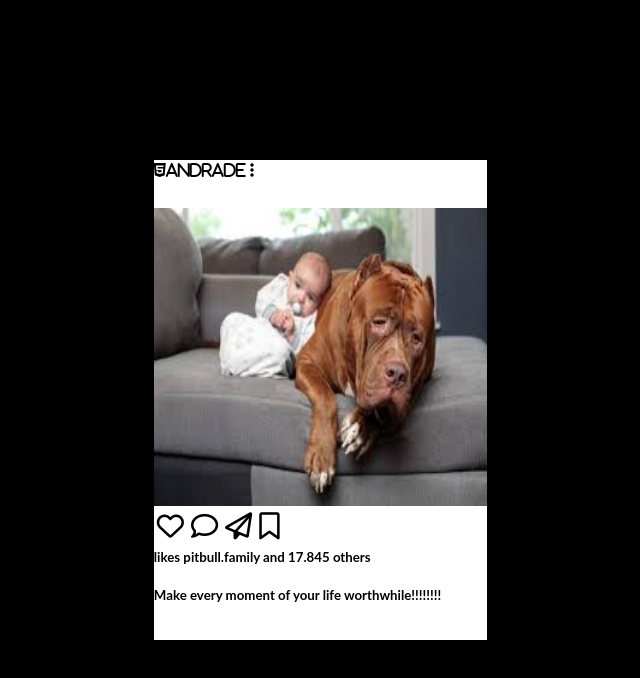
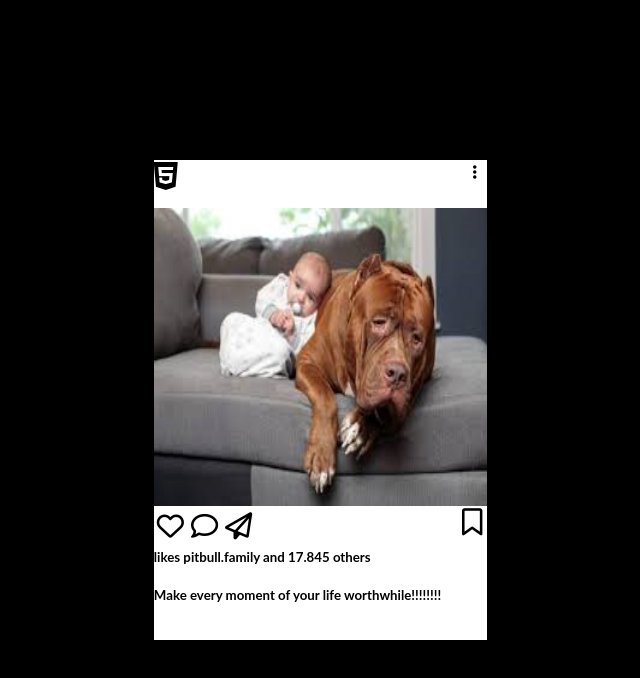
Before and after one commit to devarandrade/instagram_photo, a plain HTML site: page index.html in a window 1280 px wide. Shown: the whole page, without its empty margins (307-947 px from the left). Drawn offline with Linux system fonts and the light colour scheme.

Commit message:
set icons

```diff
--- a/index.css
+++ b/index.css
@@ -15,6 +15,16 @@ body{
     height: 10%;
     width: 100%;
     background-color: white;
+}
+#profile{
+    position: absolute;
+    font-size: 200%
+
+}
+#menu{
+    position: absolute;
+    right: 3%;
+    top: 9%;
 }
 .image{
     position:absolute;
@@ -37,6 +47,10 @@ img{
     padding: 3px;
 
 }
+#bookmark{
+    position: absolute;
+    right: 3%;
+}
 .pitbull{
     position: absolute;
     width: 100%;
--- a/index.html
+++ b/index.html
@@ -8,8 +8,8 @@
         <body>
         <div class="content">
             <div class="header">
-                <i class="fab fa-html5">ANDRADE</i>
-                <i class="fas fa-ellipsis-v"></i>
+                <i class="fab fa-html5" id="profile"></i>
+                <i class="fas fa-ellipsis-v" id="menu"></i>
             </div>
             <div class="image">
                 <img class="pitbull" src="babypitbull.png">
@@ -19,7 +19,7 @@
             <i class="far fa-heart"></i>
             <i class="far fa-comment"></i>
             <i class="far fa-paper-plane"></i>
-            <i class="far fa-bookmark"></i>
+            <i class="far fa-bookmark" id="bookmark"></i>
             </div>
             <div class="likes">
             <h5>likes pitbull.family and 17.845 others</h5>
```
Also changed, not shown: .theia/launch.json (added).
